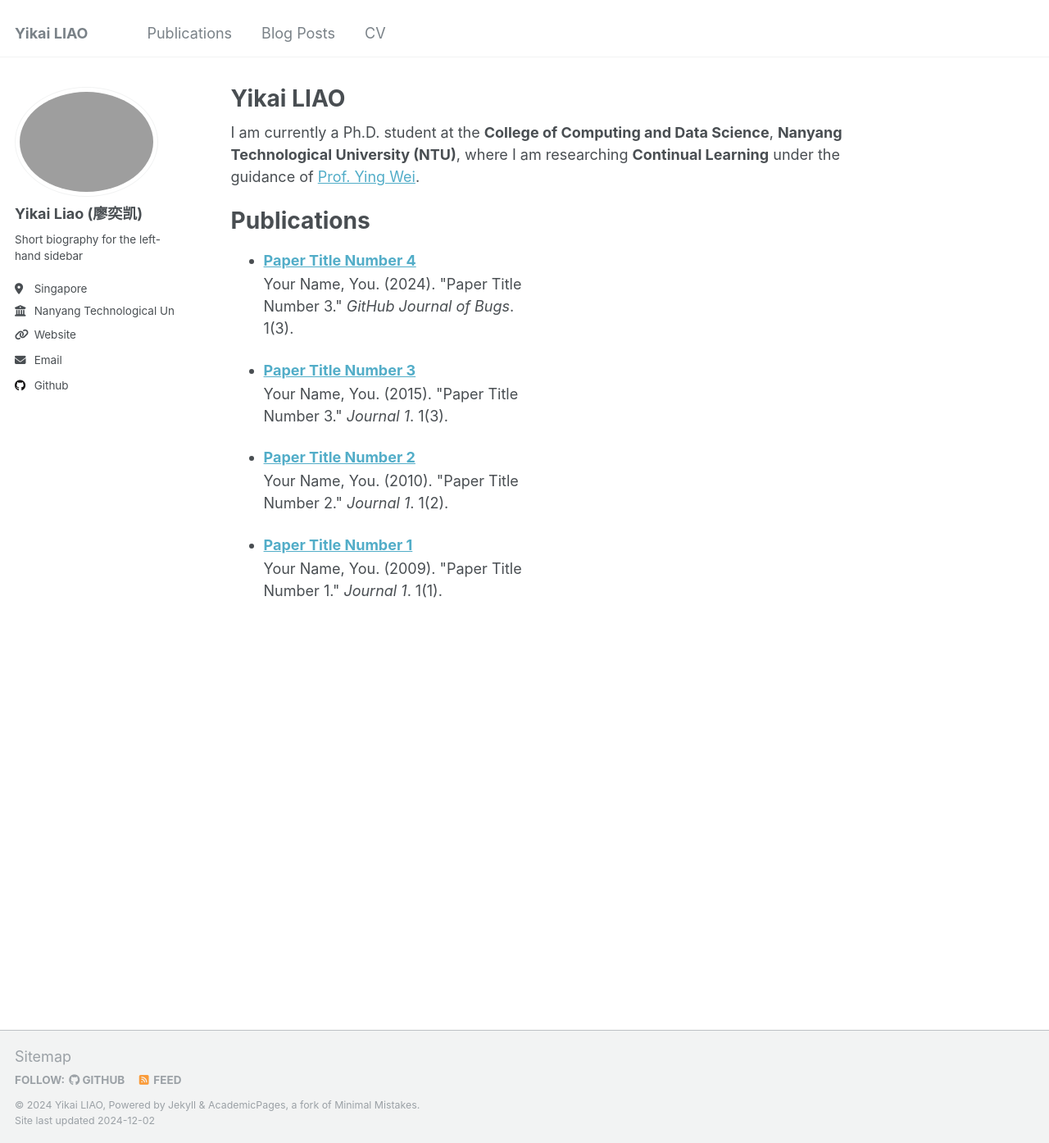
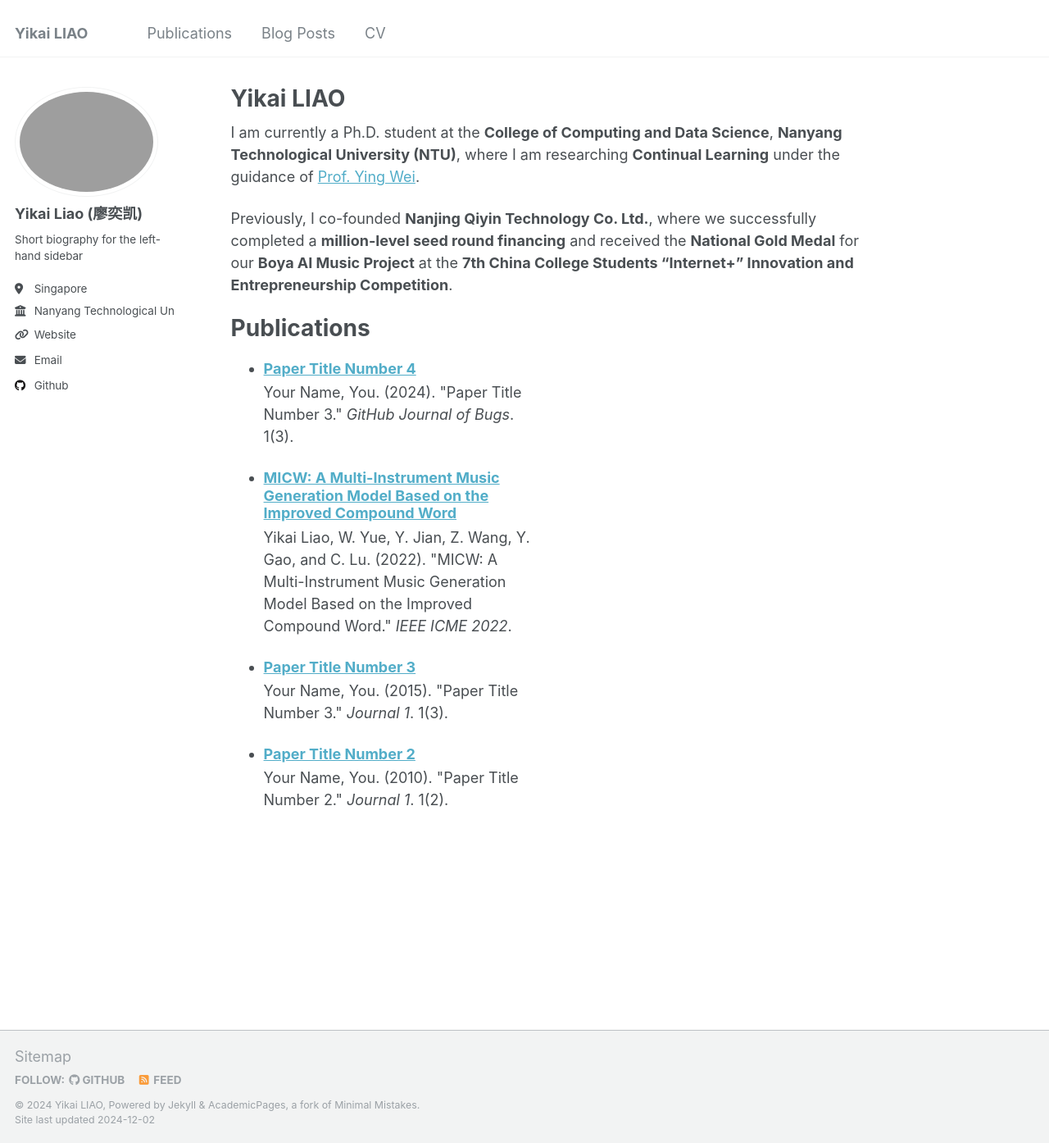
Before and after one commit to Yikai-Liao/academicpages, a Jekyll site: the page built from _pages/about.md, in a window 1280 px wide and 1394 px high. Shown: the whole window at 82% size. Built offline with Jekyll 4.4.1, drawn with Linux system fonts in a browser that asks for light colours.

Commit message:
add paper

```diff
--- a/_pages/about.md
+++ b/_pages/about.md
@@ -9,6 +9,8 @@ redirect_from:
 
 I am currently a Ph.D. student at the **College of Computing and Data Science**, **Nanyang Technological University (NTU)**, where I am researching **Continual Learning** under the guidance of [Prof. Ying Wei](https://wei-ying.net/).
 
+Previously, I co-founded **Nanjing Qiyin Technology Co. Ltd.**, where we successfully completed a **million-level seed round financing** and received the **National Gold Medal** for our **Boya AI Music Project** at the **7th China College Students "Internet+" Innovation and Entrepreneurship Competition**.
+
 # Publications
 
   <ul>{% for post in site.publications reversed %}
--- a/_publications/2009-10-01-paper-title-number-1.md
+++ /dev/null
@@ -1,14 +0,0 @@
----
-title: "Paper Title Number 1"
-collection: publications
-category: manuscripts
-permalink: /publication/2009-10-01-paper-title-number-1
-excerpt: 'This paper is about the number 1. The number 2 is left for future work.'
-date: 2009-10-01
-venue: 'Journal 1'
-slidesurl: 'http://academicpages.github.io/files/slides1.pdf'
-paperurl: 'http://academicpages.github.io/files/paper1.pdf'
-citation: 'Your Name, You. (2009). &quot;Paper Title Number 1.&quot; <i>Journal 1</i>. 1(1).'
----
-
-The contents above will be part of a list of publications, if the user clicks the link for the publication than the contents of section will be rendered as a full page, allowing you to provide more information about the paper for the reader. When publications are displayed as a single page, the contents of the above "citation" field will automatically be included below this section in a smaller font.
--- /dev/null
+++ b/_publications/2022-08-23-micw.md
@@ -0,0 +1,13 @@
+---
+title: "MICW: A Multi-Instrument Music Generation Model Based on the Improved Compound Word"
+collection: publications
+category: conferences
+permalink: /publication/2022-08-23-micw
+excerpt: 'This paper presents a multi-instrument symbolic music generation model that enhances representation and architecture for improved performance.'
+date: 2022-08-23
+venue: 'IEEE International Conference on Multimedia and Expo Workshops (ICMEW)'
+paperurl: 'https://ieeexplore.ieee.org/document/9859531'
+citation: 'Yikai Liao, W. Yue, Y. Jian, Z. Wang, Y. Gao, and C. Lu. (2022). &quot;MICW: A Multi-Instrument Music Generation Model Based on the Improved Compound Word.&quot; <i>IEEE ICME 2022</i>.'
+---
+
+In this work, we address the task of multi-instrument music generation. Notably, along with the development of artificial neural networks, deep learning has become a leading technique to accelerate the automatic music generation and is featured in many previous papers like MuseGan, MusicBert, and PopMAG. However, seldom of them implement a well-designed representation of multi-instrumental music, and no model perfectly introduces a prior knowledge of music theory. In this paper, we leverage the Compound Word and R-drop method to work on multi-instrument music generation tasks. Objective and subjective evaluations show that the generated music has cost less training time, and achieved prominent music quality.
```
Also changed, not shown: page_template/_posts/2012-08-14-blog-post-1.md (renamed from _posts/2012-08-14-blog-post-1.md), page_template/_posts/2013-08-14-blog-post-2.md (renamed from _posts/2013-08-14-blog-post-2.md), page_template/_posts/2014-08-14-blog-post-3.md (renamed from _posts/2014-08-14-blog-post-3.md), page_template/_posts/2015-08-14-blog-post-4.md (renamed from _posts/2015-08-14-blog-post-4.md), page_template/_posts/2199-01-01-future-post.md (renamed from _posts/2199-01-01-future-post.md).
